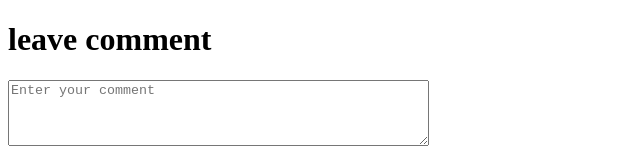
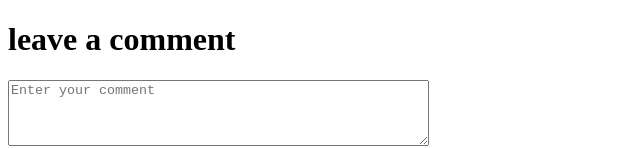
Before and after one commit to llldayanlll/ok, a plain HTML site: page index.html in a window 1280 px wide. Shown: the top 148 px of the page, without its empty margins (0-640 px from the left). Drawn offline with Linux system fonts and the light colour scheme; no server answers.

Commit message:
Update index.html

```diff
--- a/index.html
+++ b/index.html
@@ -4,7 +4,7 @@
     <title>GitHub Comments</title>
 </head>
 <body>
-    <h1>leave  comment</h1>
+    <h1>leave a comment</h1>
     <form id="commentForm">
         <textarea id="commentText" rows="4" cols="50" placeholder="Enter your comment"></textarea>
         <br>
```
